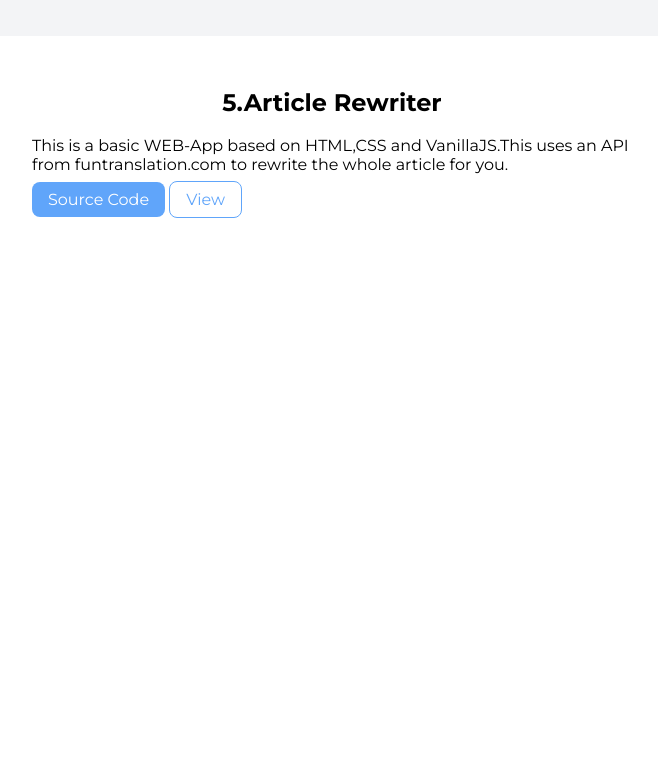
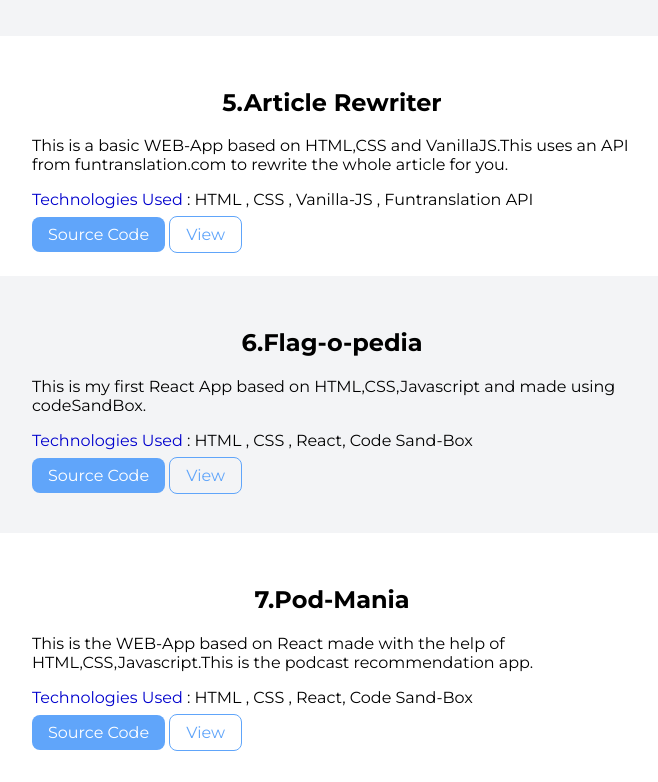
Before and after one commit to Sanskar-Choubey/Portfolio, a plain HTML site: page projects.html in a window 1280 px wide. Shown: the part 1787-2569 px from the top of the page, without its empty margins (308-966 px from the left). Before the commit the page ends 2036 px from the top, so only its background shows below. Drawn offline with Linux system fonts and the light colour scheme; a web font is replaced by a local one.

Commit message:
add:project

```diff
--- a/projects.html
+++ b/projects.html
@@ -88,8 +88,36 @@
         <div class="container container-center">
             <h1>5.Article Rewriter</h1>
             <p>This is a basic WEB-App based on HTML,CSS and VanillaJS.This uses an API from funtranslation.com to rewrite the whole article for you.</p>
+            <p>
+                <span style="color: mediumblue;">Technologies Used</span> : HTML , CSS , Vanilla-JS , Funtranslation API
+            </p>
                 <a div class="link link-primary" href="https://github.com/Sanskar-Choubey/Article-Re-writer">Source Code</a>
                 <a div class="link link-secondary" href="https://article-rewriter.netlify.app/">View</a>
+        </div>
+    </section>
+    <section class="section off-white">
+        <div class="container container-center">
+            <h1>6.Flag-o-pedia</h1>
+            <p>This is my first React App based on HTML,CSS,Javascript and made using codeSandBox.
+                <p>
+                    <span style="color: mediumblue;">Technologies Used</span> : HTML , CSS , React, Code Sand-Box
+                </p>
+
+                <a div class="link link-primary" href="https://codesandbox.io/s/emoji-transalator-wolcd">Source Code</a>
+
+                <a div class="link link-secondary" href="https://wolcd.csb.app/">View</a>
+            <p>
+        </div>
+    </section>
+    <section class="section">
+        <div class="container container-center">
+            <h1>7.Pod-Mania</h1>
+            <p>This is the WEB-App based on React made with the help of HTML,CSS,Javascript.This is the podcast recommendation app.</p>
+            <p>
+                <span style="color: mediumblue;">Technologies Used</span> : HTML , CSS , React, Code Sand-Box
+            </p>
+                <a div class="link link-primary" href="https://codesandbox.io/s/new-butterfly-5w5v9">Source Code</a>
+                <a div class="link link-secondary" href="https://pg4v5.csb.app/">View</a>
         </div>
     </section>
 
```
